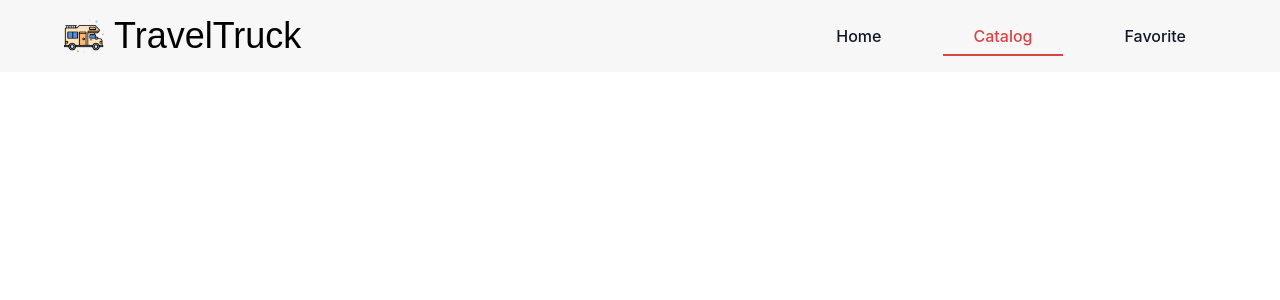
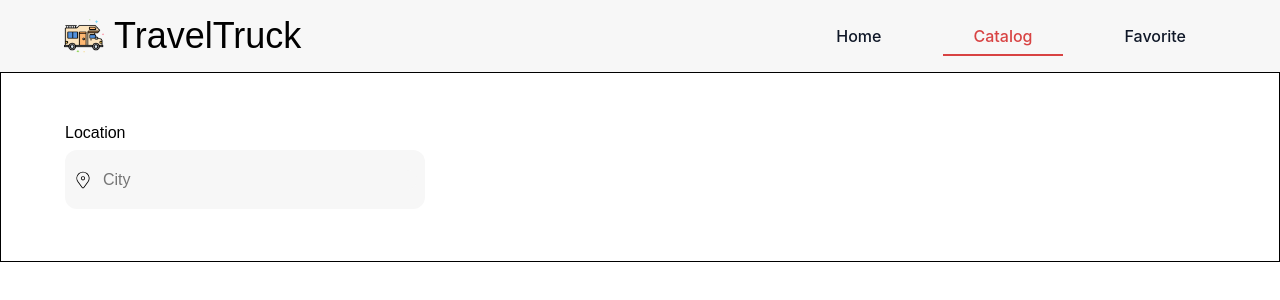
Before and after one commit to VladyslavPunko/Rent-Campers-Car, a React (Vite) app: page /catalog in a window 1280 px wide. Shown: the top 300 px of the page. Built offline with nearby package versions, Linux system fonts and the light colour scheme.

Commit message:
input search

```diff
--- a/package.json
+++ b/package.json
@@ -15,6 +15,7 @@
     "react": "^18.3.1",
     "react-dom": "^18.3.1",
     "react-helmet": "^6.1.0",
+    "react-icons": "^5.3.0",
     "react-loader-spinner": "^6.1.6",
     "react-router-dom": "^6.26.1",
     "redux": "^5.0.1"
--- /dev/null
+++ b/public/Icons /index.js
@@ -0,0 +1 @@
+export { default as icons } from "./icons.svg";
--- /dev/null
+++ b/src/components/InputSearch/InputSearch.jsx
@@ -0,0 +1,25 @@
+import css from "./InputSearch.module.css";
+import { CiLocationOn } from "react-icons/ci";
+
+const InputSearch = ({ location, setLocation }) => {
+  return (
+    <div className={css.container}>
+      <label htmlFor="locationInput" className={css.label}>
+        Location
+      </label>
+      <div className={css.inputContainer}>
+        <CiLocationOn className={css.icon} />
+        <input
+          id="locationInput"
+          type="text"
+          value={location}
+          onChange={(e) => setLocation(e.target.value)}
+          placeholder="City"
+          className={css.input}
+        />
+      </div>
+    </div>
+  );
+};
+
+export default InputSearch;
--- /dev/null
+++ b/src/components/InputSearch/InputSearch.module.css
@@ -0,0 +1,35 @@
+.container {
+  width: 360px;
+  height: 88px;
+  display: flex;
+  flex-direction: column;
+}
+
+.label {
+  margin-bottom: 5px;
+}
+
+.inputContainer {
+  display: flex;
+  align-items: center;
+  background-color: rgb(247, 247, 247);
+  border-radius: 12px;
+  padding: 0 8px;
+  height: 100%;
+  box-sizing: border-box;
+}
+
+.icon {
+  width: 20px;
+  height: 20px;
+  margin-right: 8px;
+}
+
+.input {
+  flex: 1;
+  border: none;
+  border-radius: 12px;
+  background-color: rgb(247, 247, 247);
+  font-size: 16px;
+  outline: none;
+}
--- a/src/page/CatalogPage/CatalogPage.jsx
+++ b/src/page/CatalogPage/CatalogPage.jsx
@@ -1,12 +1,15 @@
 import { Helmet } from "react-helmet";
+import InputSearch from "../../components/InputSearch/InputSearch.jsx";
+import css from "./CatalogPage.module.css";
 
 const CatalogPage = () => {
   return (
-    <div>
+    <div className={css.container}>
       <Helmet>
         <title>Catalog</title>
         <meta name="description" content="Helmet application" />
       </Helmet>
+      <InputSearch />
     </div>
   );
 };
--- a/src/page/CatalogPage/CatalogPage.module.css
+++ b/src/page/CatalogPage/CatalogPage.module.css
@@ -1 +1,6 @@
-rafce
+.container {
+  max-width: 1440px;
+  margin: 0 auto;
+  padding: 48px 64px 52px;
+  border: 1px solid black;
+}
```
Also changed, not shown: public/Icons /icons.svg (added), 1 other file (tests, documents, lock files or other folders).
